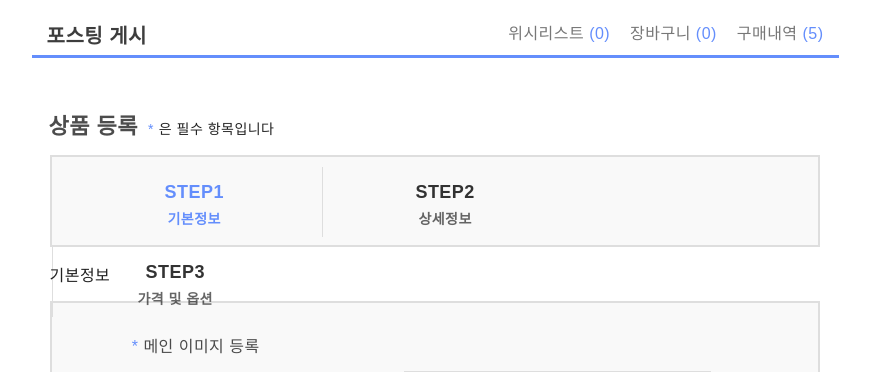
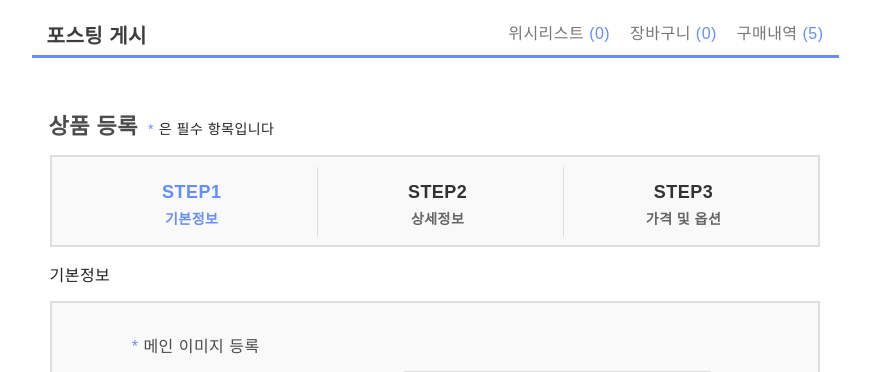
Before and after one commit to springkjw/socialup, a Django app: page /product/upload/ in a window 1280 px wide. Shown: the part 88-460 px from the top of the page, without its empty margins (205-1075 px from the left). Run offline with Django 3.2, Linux system fonts and the light colour scheme; data that the repository does not hold is empty.

Commit message:
upload design

```diff
--- a/static/css/product.css
+++ b/static/css/product.css
@@ -13,7 +13,7 @@
 
 .step_num {
     display: inline-block;
-    width: 245px;
+    width: 240px;
     height: 70px;
     text-align: center;
     margin-top: 10px;
```
